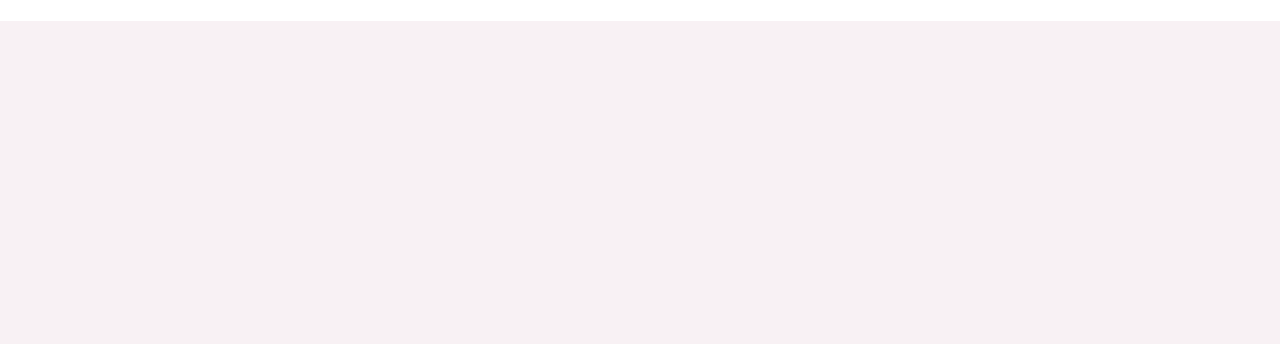
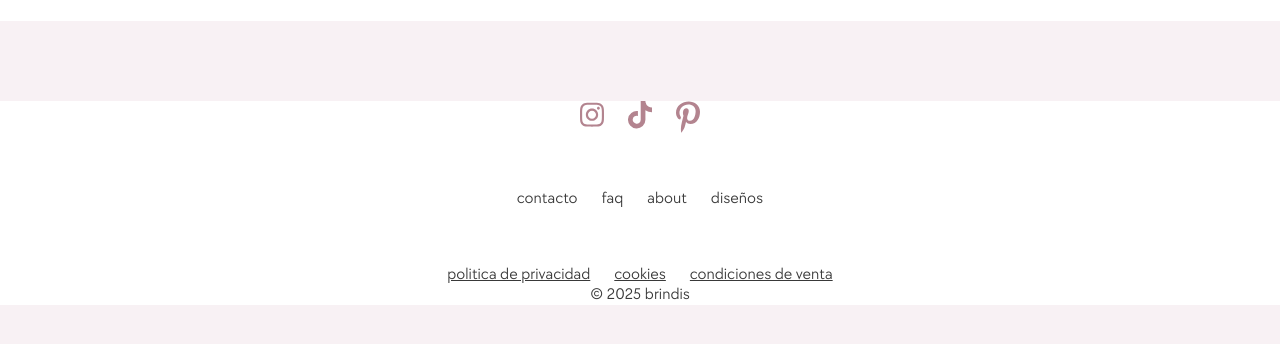
Before and after one commit to bolsos-brindis/bolsos-brindis.github.io, a plain HTML site: page dev.html in a window 1280 px wide. Shown: the part 66-410 px from the top of the page. Drawn offline with Linux system fonts and the light colour scheme.

Commit message:
Prototipo de footer

```diff
--- a/css/dev.css
+++ b/css/dev.css
@@ -8,3 +8,31 @@ body {
 }
 
 /* Okay, Okay, I'm not Okay... */
+footer {
+    background-color: white;
+}
+
+footer svg {
+    width: 1.5rem;
+    fill: var(--color-principal);
+}
+
+.footer-contenedor {
+    display: flex;
+    flex-direction: column;
+    align-items: center;
+    gap: 3.5rem;
+}
+
+.footer-bloque ul {
+    display: flex;
+    gap: 1.5rem;
+}
+
+.footer-legal a {
+    text-decoration: underline;
+}
+
+.footer-copyright {
+    text-align: center;
+}
--- a/dev.html
+++ b/dev.html
@@ -144,6 +144,66 @@
 
     </main>
 
+    <footer>
+        <div class="contenedor">
+            <div class="footer-contenedor">
+                <!-- Redes Sociales -->
+                <nav class="footer-bloque">
+                    <ul>
+                        <li>
+                            <a href="#">
+                                <svg xmlns="http://www.w3.org/2000/svg" viewBox="0 0 448 512">
+                                    <path
+                                        d="M224.1 141c-63.6 0-114.9 51.3-114.9 114.9s51.3 114.9 114.9 114.9S339 319.5 339 255.9 287.7 141 224.1 141zm0 189.6c-41.1 0-74.7-33.5-74.7-74.7s33.5-74.7 74.7-74.7 74.7 33.5 74.7 74.7-33.6 74.7-74.7 74.7zm146.4-194.3c0 14.9-12 26.8-26.8 26.8-14.9 0-26.8-12-26.8-26.8s12-26.8 26.8-26.8 26.8 12 26.8 26.8zm76.1 27.2c-1.7-35.9-9.9-67.7-36.2-93.9-26.2-26.2-58-34.4-93.9-36.2-37-2.1-147.9-2.1-184.9 0-35.8 1.7-67.6 9.9-93.9 36.1s-34.4 58-36.2 93.9c-2.1 37-2.1 147.9 0 184.9 1.7 35.9 9.9 67.7 36.2 93.9s58 34.4 93.9 36.2c37 2.1 147.9 2.1 184.9 0 35.9-1.7 67.7-9.9 93.9-36.2 26.2-26.2 34.4-58 36.2-93.9 2.1-37 2.1-147.8 0-184.8zM398.8 388c-7.8 19.6-22.9 34.7-42.6 42.6-29.5 11.7-99.5 9-132.1 9s-102.7 2.6-132.1-9c-19.6-7.8-34.7-22.9-42.6-42.6-11.7-29.5-9-99.5-9-132.1s-2.6-102.7 9-132.1c7.8-19.6 22.9-34.7 42.6-42.6 29.5-11.7 99.5-9 132.1-9s102.7-2.6 132.1 9c19.6 7.8 34.7 22.9 42.6 42.6 11.7 29.5 9 99.5 9 132.1s2.7 102.7-9 132.1z" />
+                                </svg>
+                            </a>
+                        </li>
+                        <li>
+                            <a href="#">
+                                <svg xmlns="http://www.w3.org/2000/svg" viewBox="0 0 448 512">
+                                    <path
+                                        d="M448 209.9a210.1 210.1 0 0 1 -122.8-39.3V349.4A162.6 162.6 0 1 1 185 188.3V278.2a74.6 74.6 0 1 0 52.2 71.2V0l88 0a121.2 121.2 0 0 0 1.9 22.2h0A122.2 122.2 0 0 0 381 102.4a121.4 121.4 0 0 0 67 20.1z" />
+                                </svg>
+                            </a>
+                        </li>
+                        <li>
+                            <a href="#">
+                                <svg xmlns="http://www.w3.org/2000/svg" viewBox="0 0 384 512">
+                                    <path
+                                        d="M204 6.5C101.4 6.5 0 74.9 0 185.6 0 256 39.6 296 63.6 296c9.9 0 15.6-27.6 15.6-35.4 0-9.3-23.7-29.1-23.7-67.8 0-80.4 61.2-137.4 140.4-137.4 68.1 0 118.5 38.7 118.5 109.8 0 53.1-21.3 152.7-90.3 152.7-24.9 0-46.2-18-46.2-43.8 0-37.8 26.4-74.4 26.4-113.4 0-66.2-93.9-54.2-93.9 25.8 0 16.8 2.1 35.4 9.6 50.7-13.8 59.4-42 147.9-42 209.1 0 18.9 2.7 37.5 4.5 56.4 3.4 3.8 1.7 3.4 6.9 1.5 50.4-69 48.6-82.5 71.4-172.8 12.3 23.4 44.1 36 69.3 36 106.2 0 153.9-103.5 153.9-196.8C384 71.3 298.2 6.5 204 6.5z" />
+                                </svg>
+                            </a>
+                        </li>
+                    </ul>
+                </nav>
+
+                <!-- Enlaces -->
+                <nav class="footer-bloque">
+                    <ul>
+                        <li><a href="#">contacto</a></li>
+                        <li><a href="#">faq</a></li>
+                        <li><a href="#">about</a></li>
+                        <li><a href="#">diseños</a></li>
+                    </ul>
+                </nav>
+
+                <!-- Legal -->
+                <nav class="footer-bloque footer-legal">
+                    <ul>
+                        <li><a href="#">politica de privacidad</a></li>
+                        <li><a href="#">cookies</a></li>
+                        <li><a href="#">condiciones de venta</a></li>
+                    </ul>
+                </nav>
+            </div>
+            <!-- Derechos de Autor -->
+            <div class="footer-copyright">
+                © 2025 brindis
+            </div>
+
+        </div>
+    </footer>
+
 </body>
 
 </html>
```
